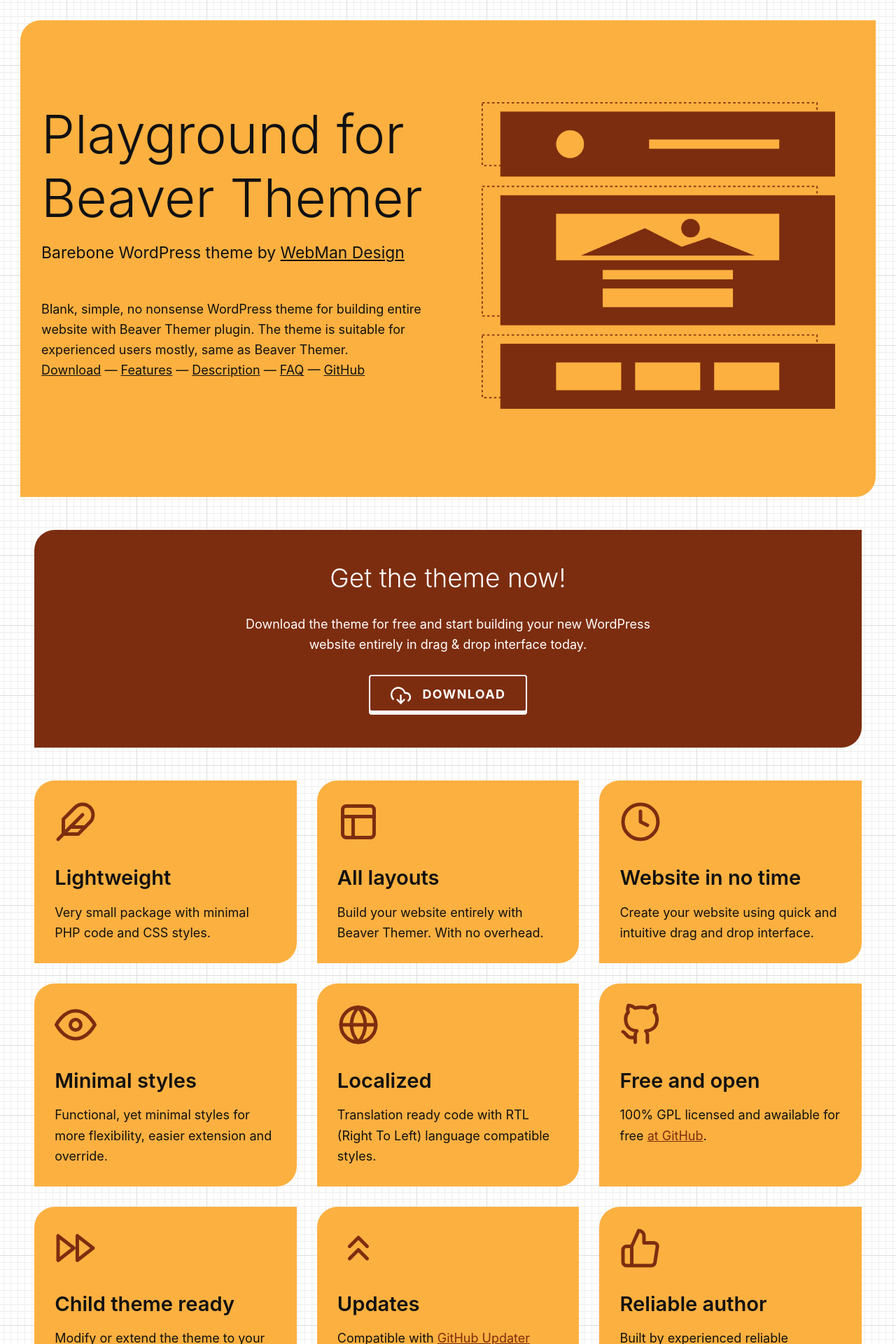
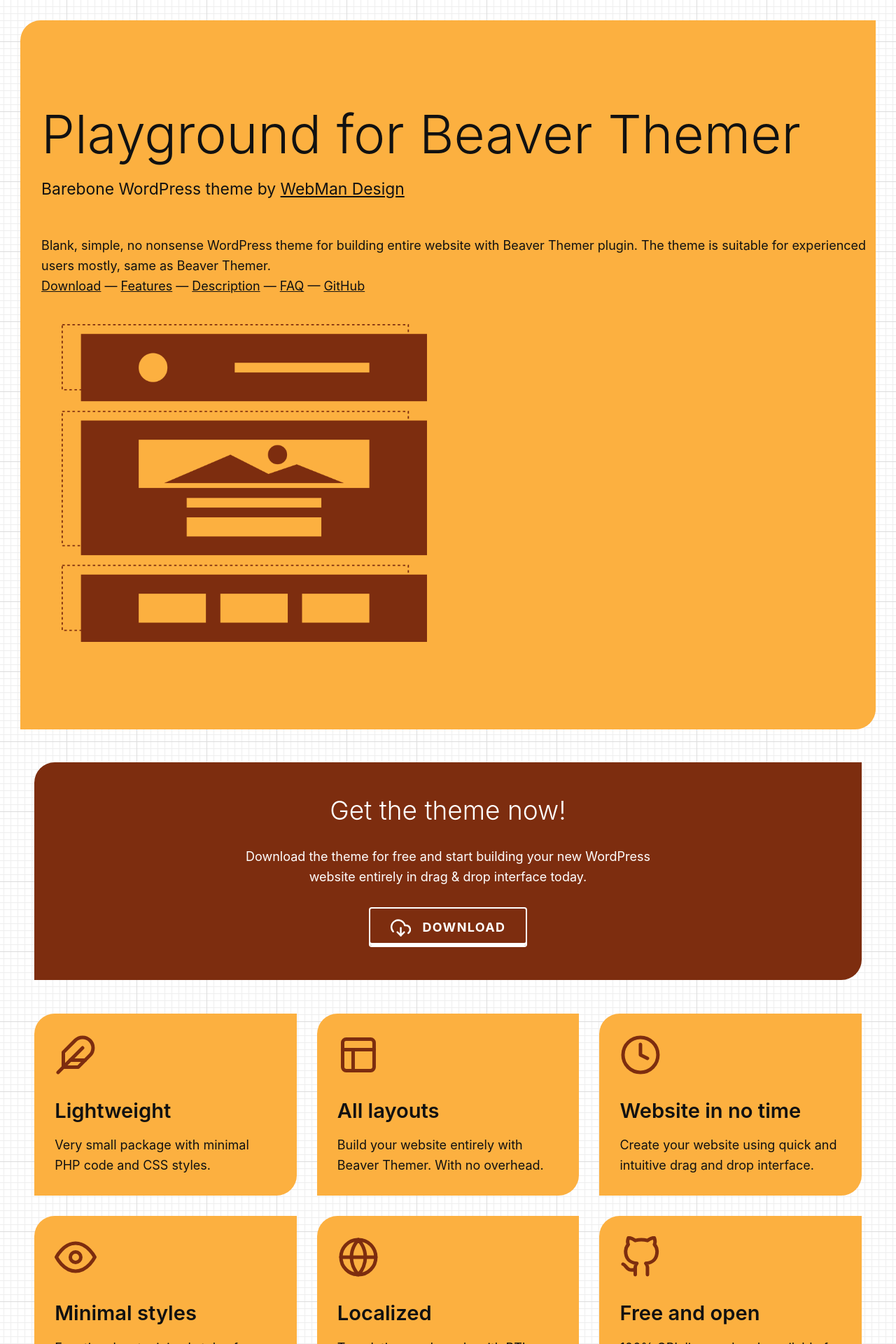
Before and after one commit to webmandesign/playground-for-beaver-themer, a Jekyll site: the page built from index.md, in a window 1280 px wide. Shown: the top 1920 px of the page at 70% size. Built offline with Jekyll 4.4.1, drawn with Linux system fonts in a browser that asks for light colours.

Commit message:
* Updating styles

```diff
--- a/_sass/base/__typography.scss
+++ b/_sass/base/__typography.scss
@@ -11,7 +11,7 @@
 		Segoe UI Emoji,
 		Segoe UI Symbol;
 
-	@media (min-width: 800px) {
+	@media (min-width: 880px) {
 		font-size: 1.125em;
 	}
 
--- a/_sass/header/__intro.scss
+++ b/_sass/header/__intro.scss
@@ -8,6 +8,15 @@
 
 		&-media {
 			width: calc( 38.2% - 20px );
+		}
+
+	}
+
+	@media (min-width: 880px) {
+
+		&-content {
+			min-width: 100%;
+			max-width: none;
 		}
 
 	}
```
